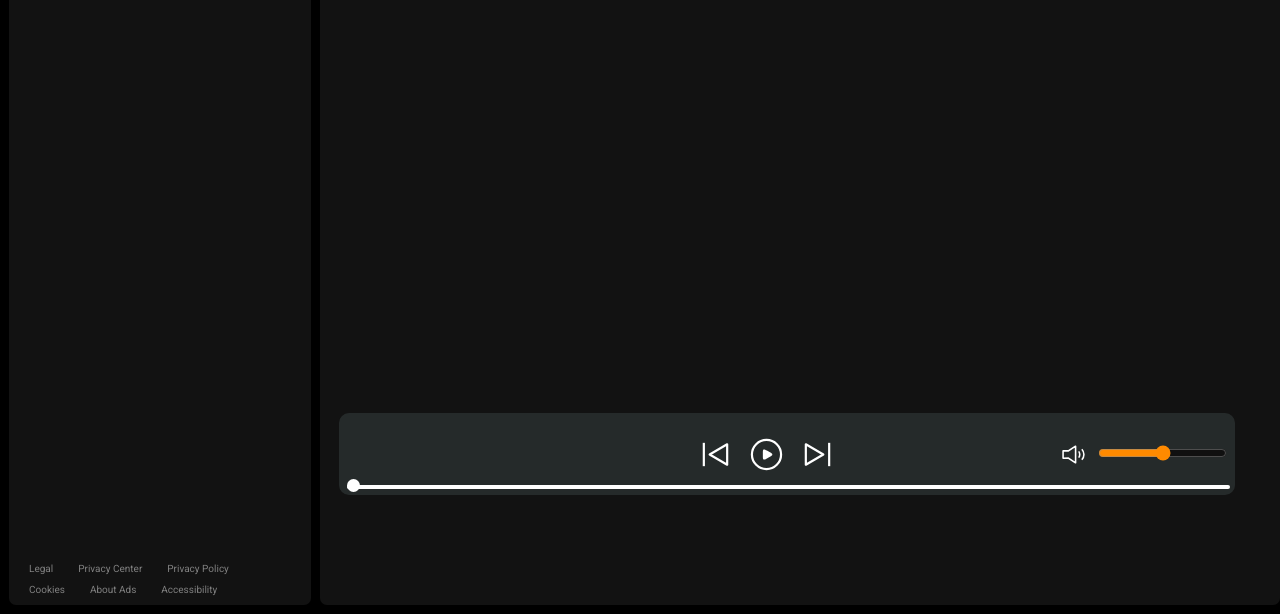
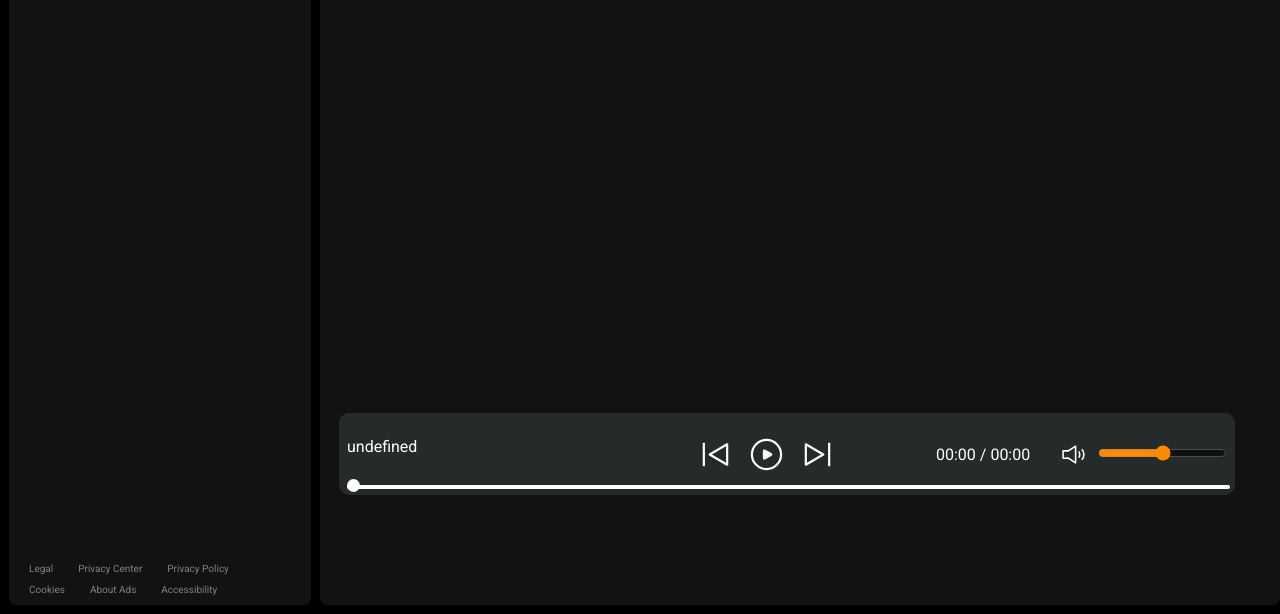
Before and after one commit to salman09-prog/spotify, a plain HTML site: page index.html in a window 1280 px wide. Shown: the part 275-889 px from the top of the page. Drawn offline with Linux system fonts and the light colour scheme; files that its build step writes are made by us from their sources; no server answers.

Commit message:
changes made

```diff
--- a/index.html
+++ b/index.html
@@ -5,8 +5,8 @@
   <meta charset="UTF-8" />
   <meta name="viewport" content="width=device-width, initial-scale=1.0" />
   <title>Spotify</title>
-  <link rel="stylesheet" href="/css/spotify.css" />
-  <link rel="stylesheet" href="/css/utility.css" />
+  <link rel="stylesheet" href="spotify.css" />
+  <link rel="stylesheet" href="utility.css" />
 </head>
 
 <body>
@@ -111,7 +111,7 @@
     </div>
   </div>
 
-  <script src="/js/spotify.js"></script>
+  <script src="spotify.js"></script>
 </body>
 
 </html>
```
